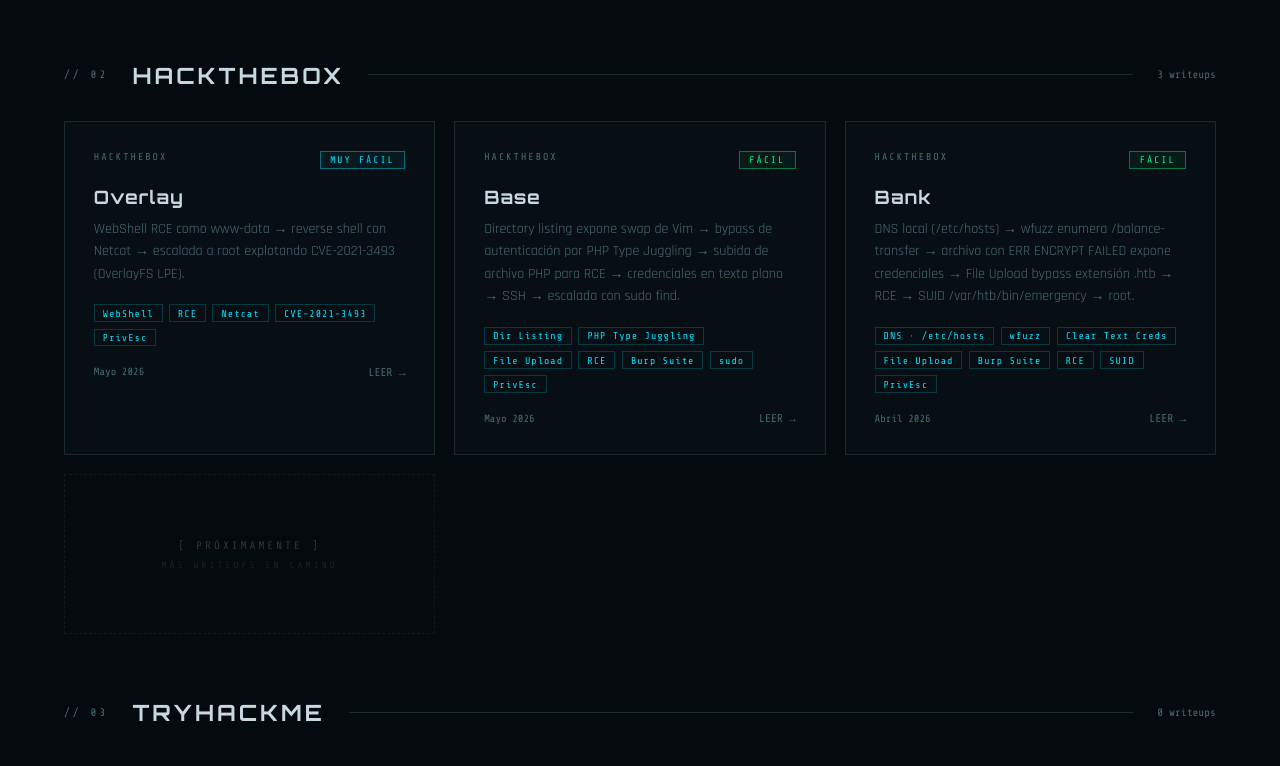
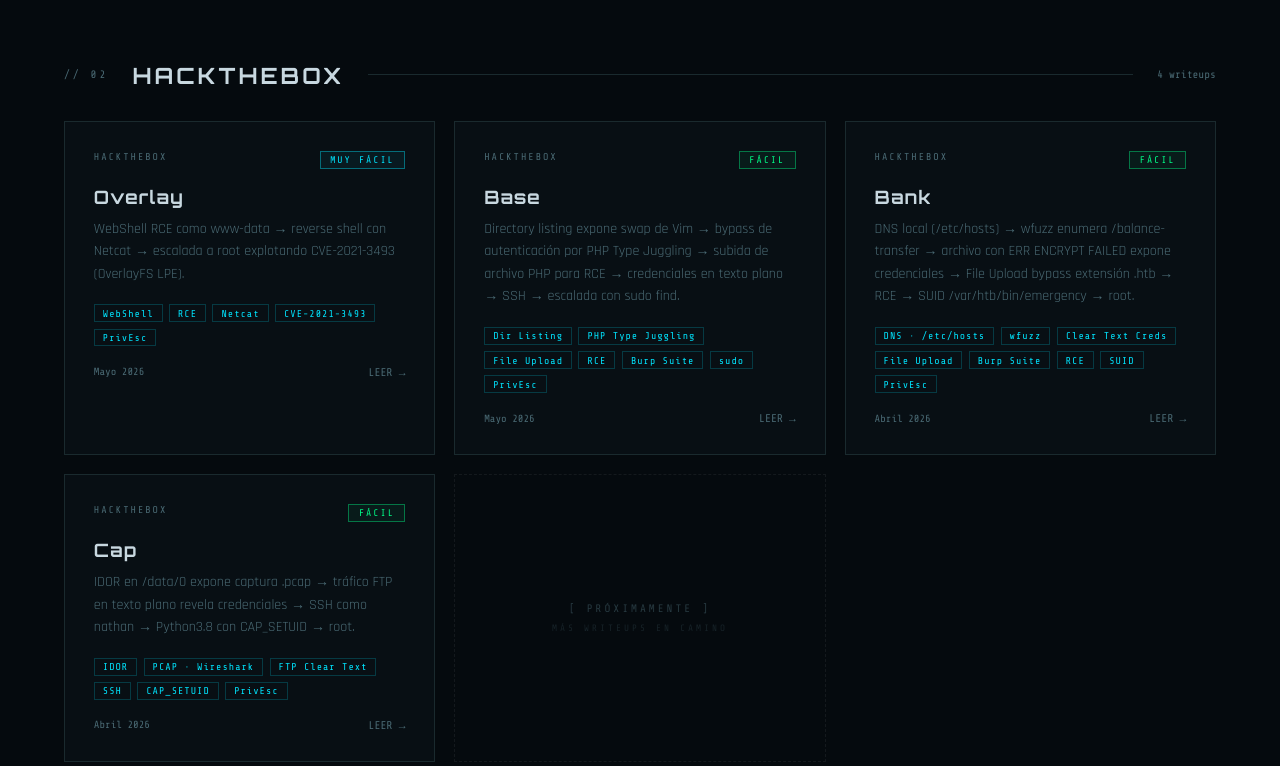
Before and after one commit to Brandeiks/Brandeiks.github.io, a plain HTML site: page writeups/index.html in a window 1280 px wide. Shown: the part 1131-1897 px from the top of the page. Drawn offline with nearby package versions, Linux system fonts and the light colour scheme.

Commit message:
fix: nueva maquina

```diff
--- a/writeups/index.html
+++ b/writeups/index.html
@@ -237,9 +237,9 @@
     <h1 class="hero-title">WRITE<span>UPS</span></h1>
     <p class="hero-sub">Documentación técnica de máquinas resueltas — DockerLabs · TryHackMe · HackTheBox</p>
     <div class="hero-stats">
-      <div class="stat"><span class="stat-num" id="totalCount">8</span><span class="stat-label">TOTAL</span></div>
+      <div class="stat"><span class="stat-num" id="totalCount">9</span><span class="stat-label">TOTAL</span></div>
       <div class="stat"><span class="stat-num" id="dockerCount">5</span><span class="stat-label">DOCKERLABS</span></div>
-      <div class="stat"><span class="stat-num">3</span><span class="stat-label">HACKTHEBOX</span></div>
+      <div class="stat"><span class="stat-num">4</span><span class="stat-label">HACKTHEBOX</span></div>
       <div class="stat"><span class="stat-num">—</span><span class="stat-label">TRYHACKME</span></div>
     </div>
   </div>
@@ -388,7 +388,7 @@
       <span class="platform-label">// 02</span>
       <h2 class="platform-title">HACKTHEBOX</h2>
       <div class="platform-line"></div>
-      <span class="platform-count" id="htb-visible-count">3 writeups</span>
+      <span class="platform-count" id="htb-visible-count">4 writeups</span>
     </div>
     <div class="cards-grid" id="hackthebox-grid">
 
@@ -452,6 +452,28 @@
           <span class="card-tag">Burp Suite</span>
           <span class="card-tag">RCE</span>
           <span class="card-tag">SUID</span>
+          <span class="card-tag">PrivEsc</span>
+        </div>
+        <div class="card-footer">
+          <span class="card-date">Abril 2026</span>
+          <span class="card-arrow">LEER →</span>
+        </div>
+      </a>
+
+      <!-- CAP -->
+      <a href="hackthebox/facil/cap.html" class="writeup-card reveal" data-diff="facil" data-platform="hackthebox">
+        <div class="card-top">
+          <span class="card-platform">HACKTHEBOX</span>
+          <span class="card-diff diff-facil">FÁCIL</span>
+        </div>
+        <h3 class="card-name">Cap</h3>
+        <p class="card-desc">IDOR en /data/0 expone captura .pcap → tráfico FTP en texto plano revela credenciales → SSH como nathan → Python3.8 con CAP_SETUID → root.</p>
+        <div class="card-tags">
+          <span class="card-tag">IDOR</span>
+          <span class="card-tag">PCAP · Wireshark</span>
+          <span class="card-tag">FTP Clear Text</span>
+          <span class="card-tag">SSH</span>
+          <span class="card-tag">CAP_SETUID</span>
           <span class="card-tag">PrivEsc</span>
         </div>
         <div class="card-footer">
```
